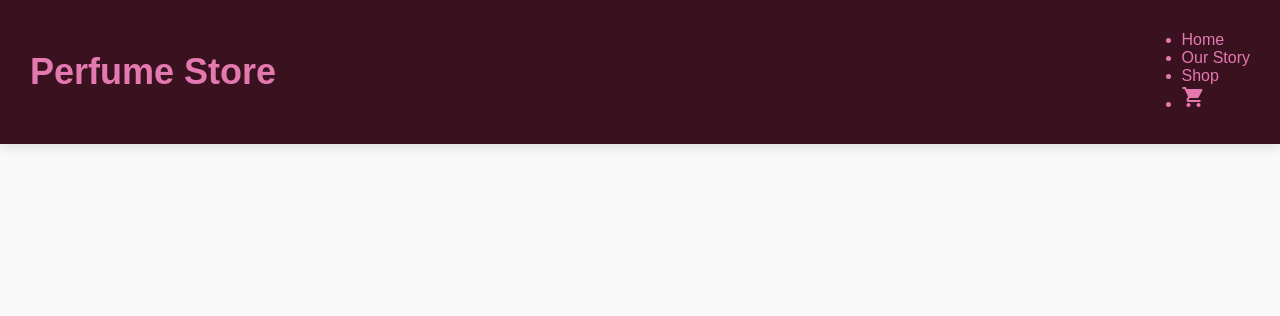
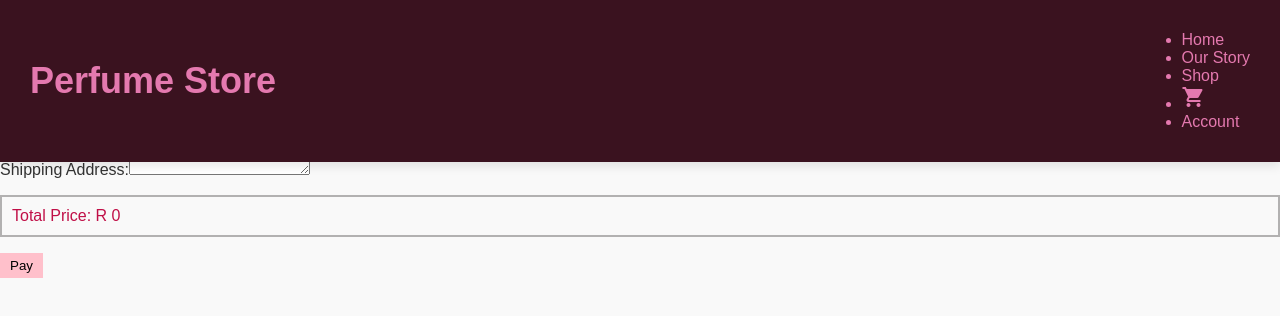
Before and after one commit to noluMolui/perfume-store, a React (Create React App) app: page /checkout in a window 1280 px wide. Shown: the top 316 px of the page. Built offline with nearby package versions, Linux system fonts and the light colour scheme.

Commit message:
added content

```diff
--- a/package.json
+++ b/package.json
@@ -9,7 +9,7 @@
     "@testing-library/user-event": "^13.5.0",
     "react": "^18.2.0",
     "react-dom": "^18.2.0",
-    "react-router-dom": "^6.20.1",
+    "react-router-dom": "^6.30.0",
     "react-scripts": "^5.0.1",
     "web-vitals": "^2.1.4"
   },
--- a/src/App.js
+++ b/src/App.js
@@ -1,17 +1,30 @@
-
-
+import React, { useState } from 'react';
+import { Routes, Route, useNavigate } from 'react-router-dom';
 import './App.css';
-import React, { useState } from 'react';
-import { BrowserRouter as Router, Routes, Route } from 'react-router-dom';
 import Shop from './components/Shop';
 import Cart from './components/cart';
 import Navbar from './components/Navbar';
 import Home from './components/Home';
 import OurStory from './components/OurStory';
 
+import Checkout from './components/checkout';
+
+const products = [
+  { id: 1, name: "Strawberry Bliss", price: 450, image: "/images/strawberry perfume.jpg" },
+  { id: 2, name: "Pink Fleur", price: 350, image: "/images/product1.png" },
+  { id: 3, name: "Rose Elegance", price: 400, image: "/images/product2.png" },
+  { id: 4, name: "Peach Blossom", price: 420, image: "/images/moon.png" },
+  { id: 5, name: "Golden Musk", price: 380, image: "/images/blossom.png" },
+  { id: 6, name: "Secret Love", price: 420, image: "/images/floral.png" },
+  { id: 7, name: "Amber Glow", price: 450, image: "/images/mystery.png" },
+  { id: 8, name: "Cherry Kiss", price: 430, image: "/images/goodperfume.png" },
+  { id: 9, name: "Diamond Mist", price: 460, image: "/images/vanilla.png" },
+];
 
 function App() {
   const [cart, setCart] = useState([]);
+  const [currency, setCurrency] = useState('R');
+  const navigate = useNavigate();
 
   const addToCart = (product) => {
     setCart([...cart, product]);
@@ -21,16 +34,35 @@ function App() {
     setCart(cart.filter((item) => item.id !== productId));
   };
 
+  const totalPrice = cart.reduce((total, item) => total + item.price, 0);
+
+  const handleCurrencyChange = (e) => {
+    setCurrency(e.target.value);
+  };
+
+  const goToCheckout = () => {
+    navigate('/checkout');
+  };
+
   return (
-    <Router>
+    <>
       <Navbar cartCount={cart.length} />
+      <div className="currency-selector">
+        <select onChange={handleCurrencyChange} value={currency}>
+          <option value="R">R</option>
+          <option value="$">$</option>
+          <option value="€">€</option>
+        </select>
+      </div>
       <Routes>
         <Route path="/" element={<Home />} />
         <Route path="/our-story" element={<OurStory />} />
-        <Route path="/shop" element={<Shop addToCart={addToCart} />} />
-        <Route path="/cart" element={<Cart cart={cart} removeFromCart={removeFromCart} />} />
+        <Route path="/shop" element={<Shop addToCart={addToCart} products={products} />} />
+        <Route path="/cart" element={<Cart cartItems={cart} totalPrice={totalPrice} currency={currency} removeFromCart={removeFromCart} goToCheckout={goToCheckout} />} />
+        <Route path="/checkout" element={<Checkout cartItems={cart} totalPrice={totalPrice} currency={currency} />} />
+
       </Routes>
-    </Router>
+    </>
   );
 }
 
--- a/src/components/Navbar.js
+++ b/src/components/Navbar.js
@@ -9,13 +9,15 @@ const Navbar = ({ cartCount }) => {
         <li><Link to="/">Home</Link></li>
         <li><Link to="/our-story">Our Story</Link></li>
         <li><Link to="/shop">Shop</Link></li>
-        <li>
-          <Link to="/cart" className="cart-icon">
+
+       <li>  <Link to="/cart" className="cart-icon">
             <span className="material-icons">shopping_cart</span>
             {cartCount > 0 && <span className="cart-count">{cartCount}</span>}
-          </Link>
+          </Link></li>
+          <li>
+          <Link to="/checkout">Account</Link>
         </li>
-      </ul>
+        </ul>
     </nav>
   );
 };
--- a/src/components/Shop.js
+++ b/src/components/Shop.js
@@ -1,20 +1,8 @@
+
 import React from "react";
 
-
-const products = [
-  { id: 1, name: "Strawberry Bliss", price: "$49.99", image: "/images/strawberry perfume.jpg" },
-  { id: 2, name: "Pink Fleur", price: "$59.99", image: "/images/product1.png" },
-  { id: 3, name: "Rose Elegance", price: "$69.99", image: "/images/product2.png" },
-  { id: 7, name: "Peach Blossom", price: "$54.99", image: "/images/moon.png" },
-  { id: 8, name: "Golden Musk", price: "$89.99", image: "/images/blossom.png" },
-  { id: 9, name: "Secret Love", price: "$74.99", image: "/images/floral.png" },
-  { id: 10, name: "Amber Glow", price: "$69.99", image: "/images/mystery.png" },
-  { id: 11, name: "Cherry Kiss", price: "$59.99", image: "/images/goodperfume.png" },
-  { id: 12, name: "Diamond Mist", price: "$99.99", image: "/images/vanilla.png" },
-];
-
-
-const Shop = ({ addToCart }) => {
+// The Shop component now receives 'products' as a prop
+const Shop = ({ addToCart, products }) => {
   return (
     <div className="shop-container">
       {products.map((product) => (
--- a/src/components/cart.js
+++ b/src/components/cart.js
@@ -1,26 +1,25 @@
 import React from 'react';
 
-const Cart = ({ cart, removeFromCart }) => {
-  const total = cart.reduce((acc, item) => acc + item.price, 0);
 
+const Cart = ({ cartItems, totalPrice, currency, removeFromCart, goToCheckout }) => {
   return (
-    <div>
+    <div className="cart-container">
       <h2>Your Cart</h2>
-      {cart.length === 0 ? (
-        <p>Your cart is empty</p>
-      ) : (
-        <div>
-          {cart.map((item) => (
-            <div key={item.id} className="cart-item">
-              <img src={item.image} alt={item.name} />
-              <h3>{item.name}</h3>
-              <p>R {item.price}</p>
+      <ul>
+        {cartItems.length > 0 ? (
+          cartItems.map((item, index) => (
+            <li key={index}>
+              <img src={item.image} alt={item.name} className="cart-item-image" />
+              {item.name} - {currency} {item.price}
               <button onClick={() => removeFromCart(item.id)}>Remove</button>
-            </div>
-          ))}
-          <h3>Total: R {total}</h3>
-        </div>
-      )}
+            </li>
+          ))
+        ) : (
+          <p>Your cart is empty</p>
+        )}
+      </ul>
+      <p>Total Price: {currency} {totalPrice}</p>
+      <button onClick={goToCheckout}>Proceed to Checkout</button>
     </div>
   );
 };
--- /dev/null
+++ b/src/components/checkout.js
@@ -0,0 +1,89 @@
+import React, { useState } from 'react';
+
+const Checkout = ({ cartItems, totalPrice, currency }) => {
+  const [formData, setFormData] = useState({
+    name: '',
+    email: '',
+    address: '',
+  });
+
+  const [isSubmitted, setIsSubmitted] = useState(false);
+
+  const handleChange = (e) => {
+    const { name, value } = e.target;
+    setFormData((prevData) => ({
+      ...prevData,
+      [name]: value,
+    }));
+  };
+
+  const handleSubmit = (e) => {
+    e.preventDefault();
+    if (formData.name && formData.email && formData.address) {
+      // Simulate successful payment
+      setIsSubmitted(true);
+    } else {
+      alert('Please fill in all fields.');
+    }
+  };
+
+  return (
+    <div className="checkout-container">
+      <h2>Checkout</h2>
+
+      {isSubmitted ? (
+        <div>
+          <h3>Thank you for your purchase!</h3>
+          <p>Your order has been placed successfully. We will send you an email confirmation.</p>
+        </div>
+      ) : (
+        <div>
+          <form onSubmit={handleSubmit}>
+            <div className="form-group">
+              <label htmlFor="name">Full Name:</label>
+              <input
+                type="text"
+                id="name"
+                name="name"
+                value={formData.name}
+                onChange={handleChange}
+                required
+              />
+            </div>
+
+            <div className="form-group">
+              <label htmlFor="email">Email:</label>
+              <input
+                type="email"
+                id="email"
+                name="email"
+                value={formData.email}
+                onChange={handleChange}
+                required
+              />
+            </div>
+
+            <div className="form-group">
+              <label htmlFor="address">Shipping Address:</label>
+              <textarea
+                id="address"
+                name="address"
+                value={formData.address}
+                onChange={handleChange}
+                required
+              ></textarea>
+            </div>
+
+            <div className="order-summary">
+              <p>Total Price: {currency} {totalPrice}</p>
+            </div>
+
+            <button type="submit">Pay</button>
+          </form>
+        </div>
+      )}
+    </div>
+  );
+};
+
+export default Checkout;
--- a/src/index.js
+++ b/src/index.js
@@ -1,10 +1,15 @@
-import React from "react";
-import ReactDOM from "react-dom/client";
-import App from "./App";
+import React from 'react';
+import ReactDOM from 'react-dom/client';
+import App from './App';
+import { BrowserRouter } from 'react-router-dom';
 
-const root = ReactDOM.createRoot(document.getElementById("root"));
+const root = ReactDOM.createRoot(document.getElementById('root'));
+
 root.render(
-  <React.StrictMode>
+  <BrowserRouter future={{
+    v7_relativeSplatPath: true,
+    v7_startTransition: true
+  }}>
     <App />
-  </React.StrictMode>
+  </BrowserRouter>
 );
```
Also changed, not shown: src/components/LoginSignup.js (deleted, +0 -14 lines), src/App.css (line endings or trailing spaces), 1 other file (tests, documents, lock files or other folders). Lines whose indentation alone changed are shown as unchanged.
